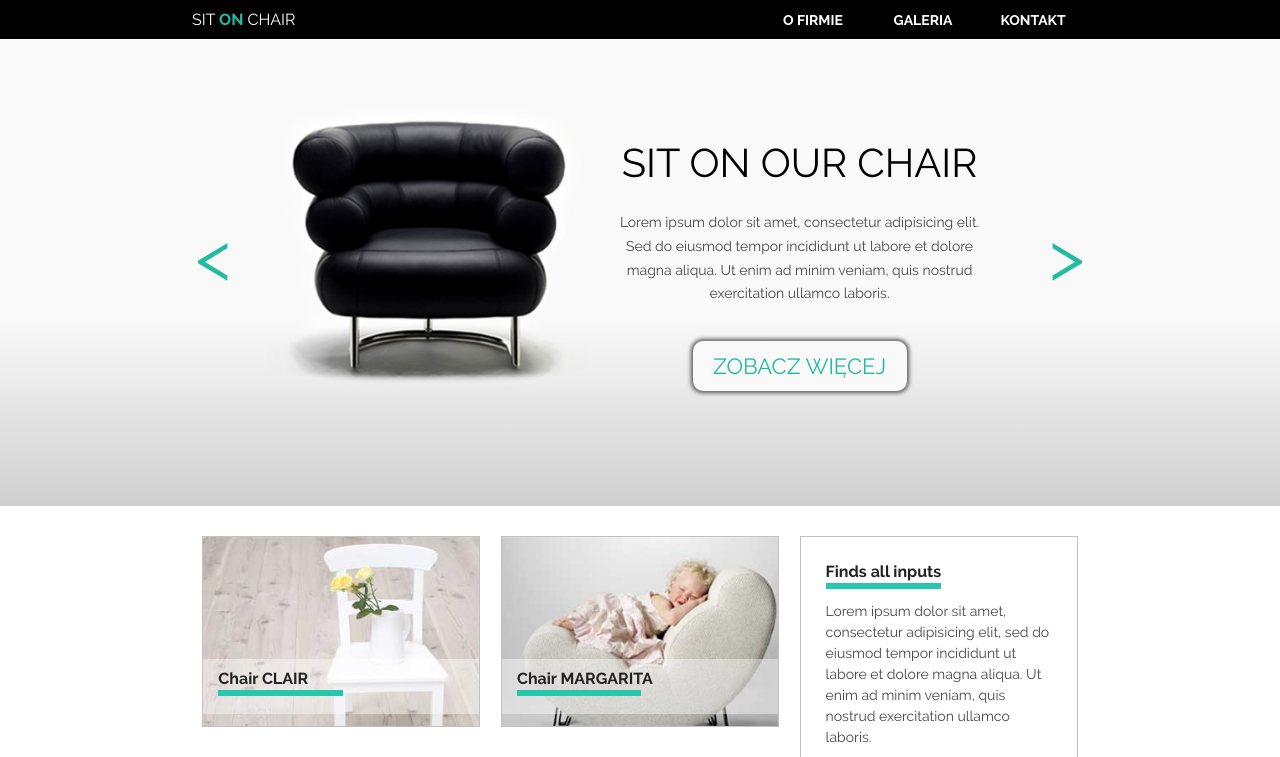
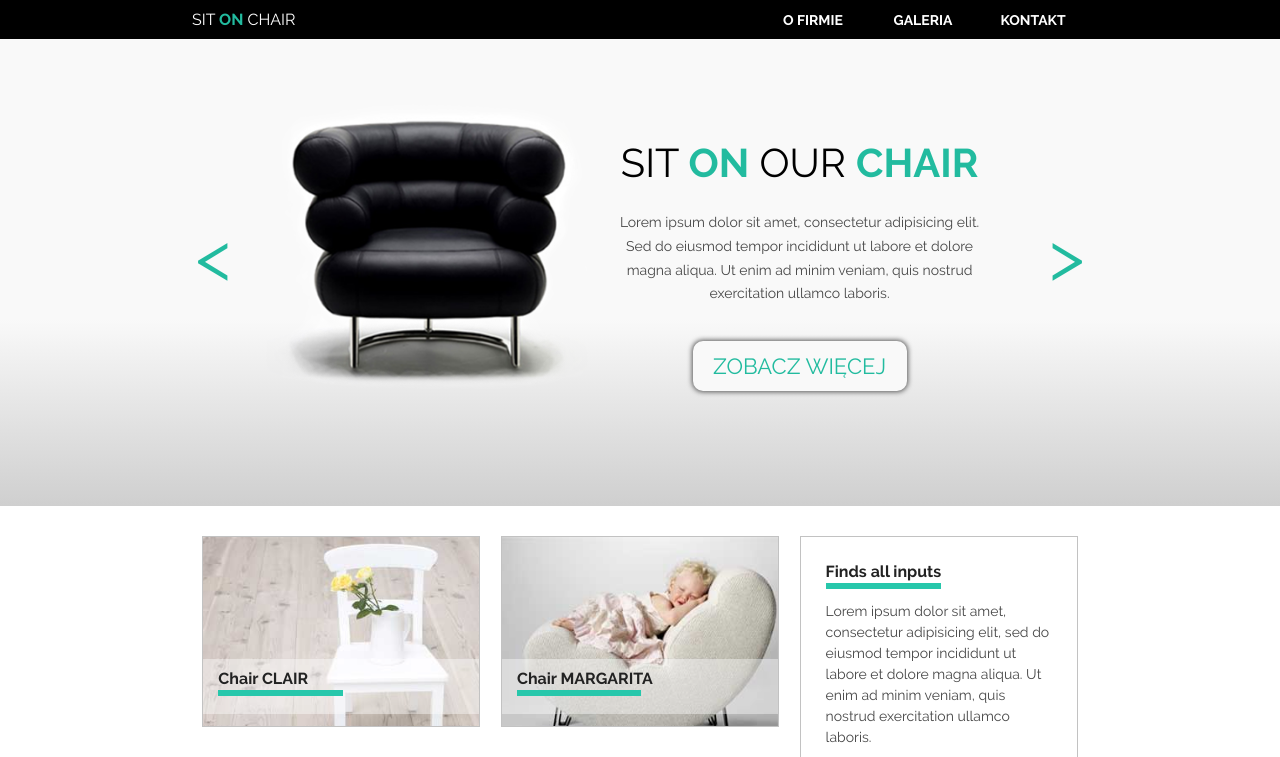
Before and after one commit to kamikoz/sit_on_chair, a plain HTML site: page index.html in a window 1280 px wide. In both pictures the pointer is over the link "ZOBACZ WIĘCEJ". Shown: the top 757 px of the page. Drawn offline with Linux system fonts and the light colour scheme.

Commit message:
Poprawka2

```diff
--- a/css/style.css
+++ b/css/style.css
@@ -89,7 +89,7 @@ h4 {
   margin-top: 10px;
 }
 
-header .logo a span {
+header .logo a span, h1 span {
   color: #22BB9F;
   font-weight: bold;
 }
@@ -837,5 +837,5 @@ footer .logo a span {
 .green_button:hover {
   background-color: #F9F9F9 ;
   color: #22BB9F;
-  box-shadow: 0 0 4px 2px #585858
+  box-shadow: 0 0 5px 1px #585858
 }
```
